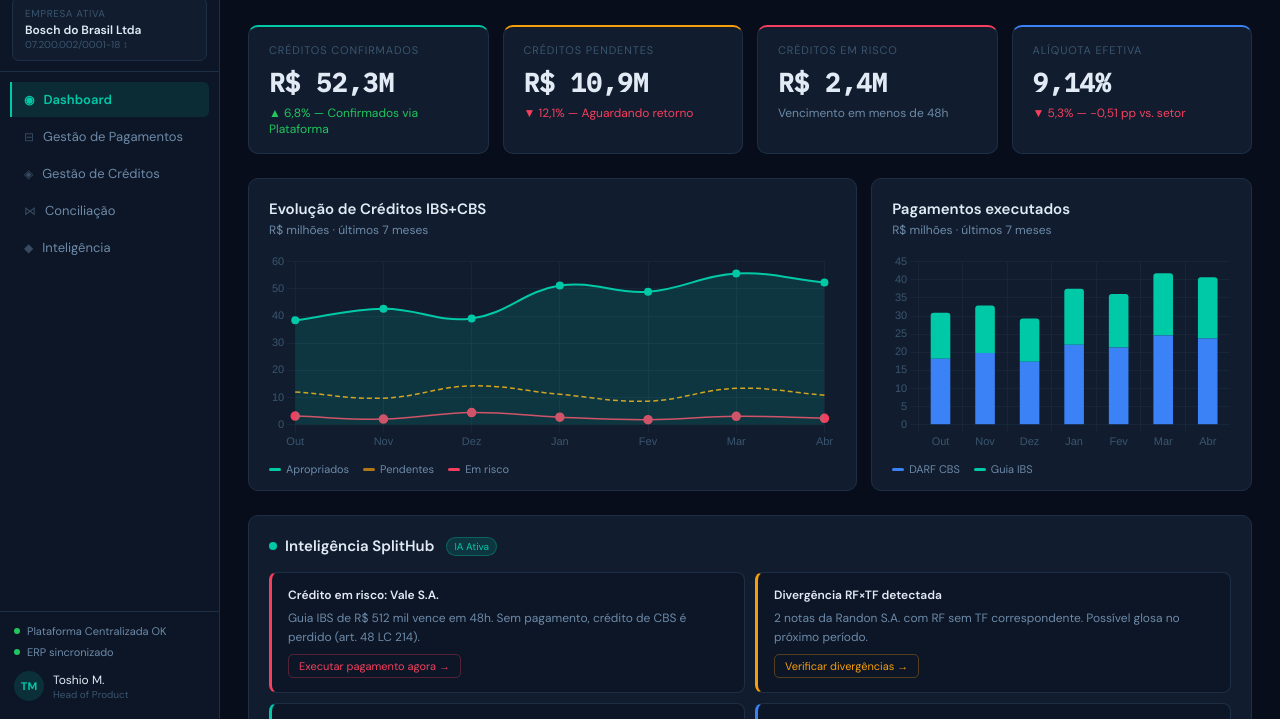
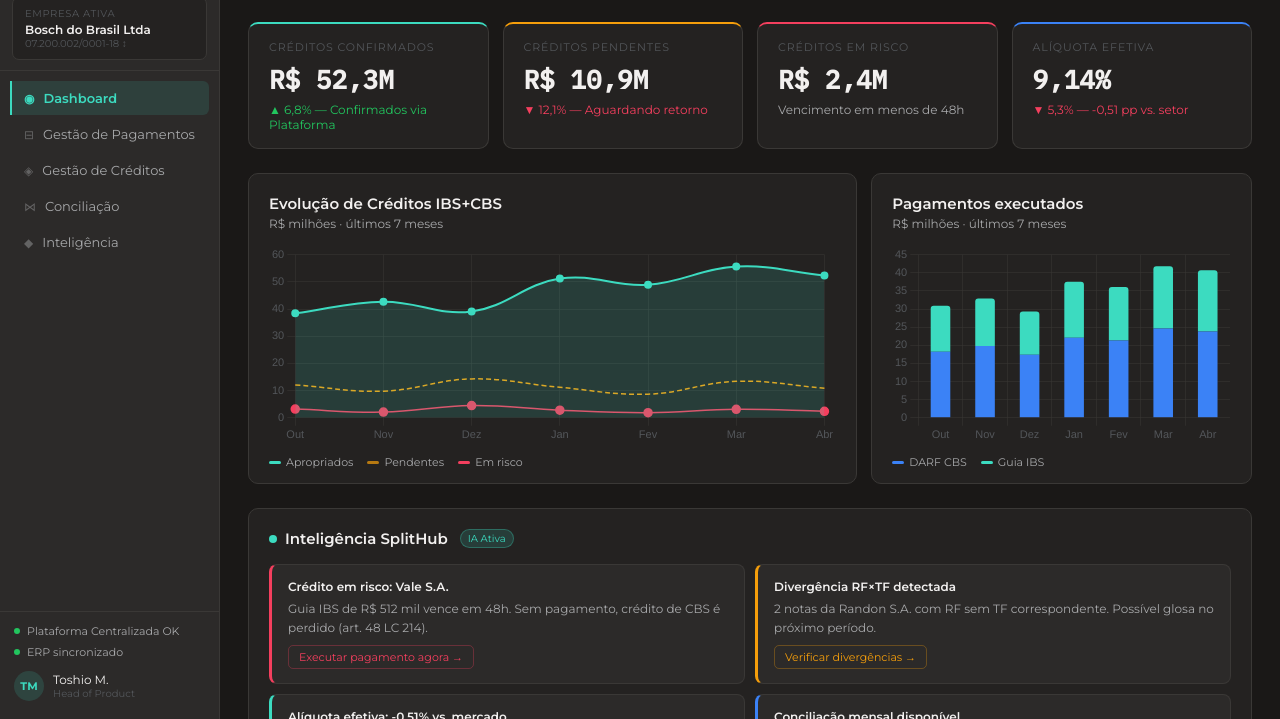
Before and after one commit to split-hubhq/site, a plain HTML site: page demo.html in a window 1280 px wide. Shown: the part 81-800 px from the top of the page. Drawn offline with nearby package versions, Linux system fonts and the light colour scheme.

Commit message:
Applied Positivo brand guide

```diff
--- a/demo.html
+++ b/demo.html
@@ -4,16 +4,16 @@
 <meta charset="UTF-8"/>
 <meta name="viewport" content="width=device-width,initial-scale=1"/>
 <title>SplitHub — Positivo Tecnologia</title>
-<link href="https://fonts.googleapis.com/css2?family=DM+Sans:wght@400;500;600;700&family=IBM+Plex+Mono:wght@400;500&display=swap" rel="stylesheet"/>
+<link href="https://fonts.googleapis.com/css2?family=Montserrat:wght@400;500;600;700;800&family=IBM+Plex+Mono:wght@400;500&display=swap" rel="stylesheet"/>
 <script src="https://cdnjs.cloudflare.com/ajax/libs/Chart.js/4.4.1/chart.umd.js"></script>
 <style>
 *,*::before,*::after{box-sizing:border-box;margin:0;padding:0}
 :root{
-  --bg:#070D1A;--sidebar:#0D1626;--card:#111D2E;--border:#1E2F45;
-  --teal:#00C9A7;--blue:#3B82F6;--amber:#F59E0B;--red:#F43F5E;--green:#22C55E;
-  --txt1:#E2EBF5;--txt2:#6D8AA8;--txt3:#3A556F;
+  --bg:#1A1817;--sidebar:#2C2A29;--card:#242221;--border:#3A3836;
+  --teal:#3CDBC0;--blue:#3B82F6;--amber:#F59E0B;--red:#F43F5E;--green:#22C55E;
+  --txt1:#F2F0EF;--txt2:#A7A8AA;--txt3:#53565A;
 }
-html,body{height:100%;background:var(--bg);font-family:'DM Sans','Segoe UI',sans-serif;color:var(--txt1)}
+html,body{height:100%;background:var(--bg);font-family:'Montserrat','Segoe UI',sans-serif;color:var(--txt1)}
 body{display:flex;min-height:100vh}
 ::-webkit-scrollbar{width:5px;height:5px}
 ::-webkit-scrollbar-track{background:var(--bg)}
@@ -35,14 +35,14 @@ body{display:flex;min-height:100vh}
 nav{padding:10px;flex:1;overflow-y:auto}
 .nav-btn{display:flex;align-items:center;gap:9px;width:100%;text-align:left;background:transparent;border:none;border-left:2px solid transparent;border-radius:6px;color:var(--txt2);font-size:13px;font-family:inherit;padding:9px 12px;cursor:pointer;margin-bottom:2px}
 .nav-btn:hover{color:var(--txt1)}
-.nav-btn.active{background:rgba(0,201,167,.12);border-left-color:var(--teal);border-radius:0 6px 6px 0;color:var(--teal);font-weight:600}
+.nav-btn.active{background:rgba(60,219,192,.12);border-left-color:var(--teal);border-radius:0 6px 6px 0;color:var(--teal);font-weight:600}
 .nav-icon{font-size:12px;opacity:.45}
 .nav-btn.active .nav-icon{opacity:1}
 .sb-foot{padding:12px 14px 18px;border-top:1px solid var(--border)}
 .st-row{display:flex;align-items:center;gap:7px;margin-bottom:7px;font-size:11px;color:var(--txt2)}
 .dot{width:6px;height:6px;border-radius:50%;flex-shrink:0}
 .sb-user{display:flex;align-items:center;gap:9px;margin-top:12px}
-.avatar{width:30px;height:30px;border-radius:50%;background:rgba(0,201,167,.15);display:flex;align-items:center;justify-content:center;font-size:11px;font-weight:700;color:var(--teal);flex-shrink:0}
+.avatar{width:30px;height:30px;border-radius:50%;background:rgba(60,219,192,.15);display:flex;align-items:center;justify-content:center;font-size:11px;font-weight:700;color:var(--teal);flex-shrink:0}
 .u-name{font-size:12px;color:var(--txt1)}
 .u-role{font-size:10px;color:var(--txt3)}
 .pg-hdr{display:flex;align-items:center;justify-content:space-between;margin-bottom:28px}
@@ -50,7 +50,7 @@ nav{padding:10px;flex:1;overflow-y:auto}
 .pg-sub{font-size:13px;color:var(--txt2)}
 .hdr-act{display:flex;gap:8px}
 .btn{background:transparent;border:1px solid var(--border);border-radius:6px;color:var(--txt2);font-size:12px;font-family:inherit;padding:7px 14px;cursor:pointer}
-.btn-t{background:rgba(0,201,167,.15);border-color:rgba(0,201,167,.4);color:var(--teal);font-weight:600}
+.btn-t{background:rgba(60,219,192,.15);border-color:rgba(60,219,192,.4);color:var(--teal);font-weight:600}
 select{background:var(--card);border:1px solid var(--border);border-radius:6px;color:var(--txt2);font-size:12px;font-family:inherit;padding:7px 10px;cursor:pointer;outline:none}
 select option{background:var(--card)}
 input[type=text]{background:var(--card);border:1px solid var(--border);border-radius:6px;color:var(--txt1);font-size:12px;font-family:inherit;padding:7px 12px;outline:none;flex:1;min-width:200px}
@@ -81,10 +81,10 @@ input[type=range]::-webkit-slider-thumb{-webkit-appearance:none;width:14px;heigh
 table{width:100%;border-collapse:collapse}
 th{text-align:left;font-size:11px;color:var(--txt3);text-transform:uppercase;letter-spacing:.06em;padding:10px 12px;font-weight:500;border-bottom:1px solid var(--border);background:var(--sidebar);white-space:nowrap}
 th.r{text-align:right}
-td{font-size:13px;color:var(--txt1);padding:11px 12px;border-bottom:1px solid rgba(30,47,69,.5)}
+td{font-size:13px;color:var(--txt1);padding:11px 12px;border-bottom:1px solid rgba(58,56,54,.5)}
 td.r{text-align:right}
 td.mono{font-family:'IBM Plex Mono',monospace}
-tr:hover td{background:rgba(0,201,167,.02)}
+tr:hover td{background:rgba(60,219,192,.02)}
 .stabs{display:flex;gap:2px;border-bottom:1px solid var(--border);margin-bottom:24px}
 .stab{background:transparent;border:none;border-bottom:2px solid transparent;color:var(--txt2);font-size:13px;font-family:inherit;padding:10px 20px;cursor:pointer;font-weight:400;margin-bottom:-1px}
 .stab.active{border-bottom-color:var(--teal);color:var(--teal);font-weight:600}
@@ -101,7 +101,7 @@ tr:hover td{background:rgba(0,201,167,.02)}
 .ai-hdr{display:flex;align-items:center;gap:8px;margin-bottom:16px}
 .ai-dot{width:8px;height:8px;background:var(--teal);border-radius:50%}
 .ai-t{font-size:15px;font-weight:600;color:var(--txt1)}
-.ai-b{background:rgba(0,201,167,.15);color:var(--teal);font-size:10px;padding:2px 7px;border-radius:20px;border:1px solid rgba(0,201,167,.3);margin-left:4px}
+.ai-b{background:rgba(60,219,192,.15);color:var(--teal);font-size:10px;padding:2px 7px;border-radius:20px;border:1px solid rgba(60,219,192,.3);margin-left:4px}
 .pipe{display:flex;align-items:stretch;gap:0;margin-top:8px}
 .pstep{flex:1;background:var(--sidebar);border-radius:10px;padding:18px 14px;text-align:center}
 .parr{display:flex;align-items:center;padding:0 8px;color:var(--txt3);font-size:20px}
@@ -117,7 +117,7 @@ tr:hover td{background:rgba(0,201,167,.02)}
 .simgrid{display:grid;grid-template-columns:1fr 1fr 1fr 1fr;gap:20px;align-items:end}
 .simlbl{font-size:11px;color:var(--txt2);display:block;margin-bottom:8px;text-transform:uppercase;letter-spacing:.06em}
 .simval{font-size:14px;color:var(--txt1);font-weight:600;font-family:'IBM Plex Mono',monospace}
-.simres{background:var(--sidebar);border:1px solid rgba(0,201,167,.3);border-radius:8px;padding:16px 18px}
+.simres{background:var(--sidebar);border:1px solid rgba(60,219,192,.3);border-radius:8px;padding:16px 18px}
 .srl{font-size:11px;color:var(--txt3);text-transform:uppercase;letter-spacing:.06em;margin-bottom:4px}
 .srv{font-size:22px;font-weight:700;font-family:'IBM Plex Mono',monospace}
 .srl2{font-size:11px;color:var(--txt3);margin:10px 0 3px}
@@ -304,7 +304,7 @@ tr:hover td{background:rgba(0,201,167,.02)}
     <div class="igrid">
       <div class="icrd" style="border-left-color:var(--red)"><div class="ititle">Crédito em risco: Vale S.A.</div><div class="itext">Guia IBS de R$ 512 mil vence em 48h. Sem pagamento, crédito de CBS é perdido (art. 48 LC 214).</div><button class="ibtn" style="color:var(--red);border-color:rgba(244,63,94,.3)">Executar pagamento agora →</button></div>
       <div class="icrd" style="border-left-color:var(--amber)"><div class="ititle">Divergência RF×TF detectada</div><div class="itext">2 notas da Randon S.A. com RF sem TF correspondente. Possível glosa no próximo período.</div><button class="ibtn" style="color:var(--amber);border-color:rgba(245,158,11,.3)">Verificar divergências →</button></div>
-      <div class="icrd" style="border-left-color:var(--teal)"><div class="ititle">Alíquota efetiva: -0,51% vs. mercado</div><div class="itext">Controle de créditos gerou economia de R$ 318k em relação à alíquota média do setor.</div><button class="ibtn" style="color:var(--teal);border-color:rgba(0,201,167,.3)">Ver relatório →</button></div>
+      <div class="icrd" style="border-left-color:var(--teal)"><div class="ititle">Alíquota efetiva: -0,51% vs. mercado</div><div class="itext">Controle de créditos gerou economia de R$ 318k em relação à alíquota média do setor.</div><button class="ibtn" style="color:var(--teal);border-color:rgba(60,219,192,.3)">Ver relatório →</button></div>
       <div class="icrd" style="border-left-color:var(--blue)"><div class="ititle">Conciliação mensal disponível</div><div class="itext">Março 2026 conciliado: 100% dos RF vinculados a TF. Relatório disponível para auditoria.</div><button class="ibtn" style="color:var(--blue);border-color:rgba(59,130,246,.3)">Baixar relatório →</button></div>
     </div>
   </div>
@@ -384,7 +384,7 @@ tr:hover td{background:rgba(0,201,167,.02)}
     <div class="pipe">
       <div class="pstep" style="border:1px solid rgba(59,130,246,.3)"><div class="pnum" style="color:var(--blue)">1.847</div><div class="plbl">DF-e recebido</div><div class="pdesc">NF-e/NFS-e via SEFAZ</div></div>
       <div class="parr">→</div>
-      <div class="pstep" style="border:1px solid rgba(0,201,167,.3)"><div class="pnum" style="color:var(--teal)">1.831</div><div class="plbl">RF extraído</div><div class="pdesc">Registro Fiscal identificado</div></div>
+      <div class="pstep" style="border:1px solid rgba(60,219,192,.3)"><div class="pnum" style="color:var(--teal)">1.831</div><div class="plbl">RF extraído</div><div class="pdesc">Registro Fiscal identificado</div></div>
       <div class="parr">→</div>
       <div class="pstep" style="border:1px solid rgba(34,197,94,.3)"><div class="pnum" style="color:var(--green)">1.809</div><div class="plbl">TF executada</div><div class="pdesc">Pix enviado à RFB + CG-IBS</div></div>
       <div class="parr">→</div>
@@ -494,19 +494,19 @@ function fc(v){return new Intl.NumberFormat("pt-BR",{style:"currency",currency:"
 function init(){
   // recent
   var h="";
-  for(var i=0;i<6;i++){var r=impostos[i];h+='<tr><td class="mono"><span style="color:#3A556F;font-size:11px">'+r.id+'</span><br><span style="color:#3B82F6;font-size:11px">'+r.rf+'</span></td><td><div>'+r.forn+'</div><div style="font-size:11px;color:#3A556F">'+r.cnpj+'</div></td><td>'+r.tipo+'</td><td class="r mono">'+ff(r.valor)+'</td><td>'+r.venc+'</td><td>'+bdg(r.status)+'</td></tr>';}
+  for(var i=0;i<6;i++){var r=impostos[i];h+='<tr><td class="mono"><span style="color:#53565A;font-size:11px">'+r.id+'</span><br><span style="color:#3B82F6;font-size:11px">'+r.rf+'</span></td><td><div>'+r.forn+'</div><div style="font-size:11px;color:#53565A">'+r.cnpj+'</div></td><td>'+r.tipo+'</td><td class="r mono">'+ff(r.valor)+'</td><td>'+r.venc+'</td><td>'+bdg(r.status)+'</td></tr>';}
   document.getElementById("t-recent").innerHTML=h;
   // impostos
   h="";
-  for(var i=0;i<impostos.length;i++){var r=impostos[i];var act=['pendente','vencendo','atrasado'].indexOf(r.status)>=0?'<button class="btn btn-t" style="font-size:11px;padding:4px 10px">Pagar via Pix</button>':'<span style="font-size:11px;color:#3A556F">Concluído</span>';h+='<tr><td class="mono" style="font-size:11px;color:#3A556F">'+r.id+'</td><td class="mono" style="color:#3B82F6;font-size:11px">'+r.rf+'</td><td><div style="font-weight:500">'+r.forn+'</div><div style="font-size:11px;color:#3A556F">'+r.cnpj+'</div></td><td><span class="tyb">'+r.tipo+'</span></td><td class="r mono" style="font-weight:600">'+ff(r.valor)+'</td><td>'+r.venc+'</td><td>'+bdg(r.status)+'</td><td>'+act+'</td></tr>';}
+  for(var i=0;i<impostos.length;i++){var r=impostos[i];var act=['pendente','vencendo','atrasado'].indexOf(r.status)>=0?'<button class="btn btn-t" style="font-size:11px;padding:4px 10px">Pagar via Pix</button>':'<span style="font-size:11px;color:#53565A">Concluído</span>';h+='<tr><td class="mono" style="font-size:11px;color:#53565A">'+r.id+'</td><td class="mono" style="color:#3B82F6;font-size:11px">'+r.rf+'</td><td><div style="font-weight:500">'+r.forn+'</div><div style="font-size:11px;color:#53565A">'+r.cnpj+'</div></td><td><span class="tyb">'+r.tipo+'</span></td><td class="r mono" style="font-weight:600">'+ff(r.valor)+'</td><td>'+r.venc+'</td><td>'+bdg(r.status)+'</td><td>'+act+'</td></tr>';}
   document.getElementById("t-impostos").innerHTML=h;
   // fornecedores
   h="";
-  for(var i=0;i<fornecedores.length;i++){var r=fornecedores[i];h+='<tr><td style="font-weight:500">'+r.nome+'</td><td class="mono" style="font-size:11px;color:#6D8AA8">'+r.cnpj+'</td><td class="r mono">'+fc(r.volume)+'</td><td class="r mono" style="color:#00C9A7;font-weight:600">'+fc(r.cred)+'</td><td><span style="color:#E2EBF5">'+r.pagtos+'</span> <span style="font-size:11px;color:#3A556F">pagtos</span></td><td><span style="color:'+(r.pend>0?"#F59E0B":"#22C55E")+';font-weight:600">'+r.pend+'</span></td><td>'+sco(r.score)+'</td><td>'+bdg(r.status)+'</td></tr>';}
+  for(var i=0;i<fornecedores.length;i++){var r=fornecedores[i];h+='<tr><td style="font-weight:500">'+r.nome+'</td><td class="mono" style="font-size:11px;color:#A7A8AA">'+r.cnpj+'</td><td class="r mono">'+fc(r.volume)+'</td><td class="r mono" style="color:#3CDBC0;font-weight:600">'+fc(r.cred)+'</td><td><span style="color:#F2F0EF">'+r.pagtos+'</span> <span style="font-size:11px;color:#53565A">pagtos</span></td><td><span style="color:'+(r.pend>0?"#F59E0B":"#22C55E")+';font-weight:600">'+r.pend+'</span></td><td>'+sco(r.score)+'</td><td>'+bdg(r.status)+'</td></tr>';}
   document.getElementById("t-forn").innerHTML=h;
   // creditos
   h="";
-  for(var i=0;i<creditos.length;i++){var r=creditos[i];var pc=r.pag==="—"?"#3A556F":(r.status==="perdido"||r.status==="em_risco")?"#F43F5E":"#22C55E";h+='<tr><td class="mono" style="color:#3B82F6;font-size:11px">'+r.rf+'</td><td class="mono" style="font-size:11px">'+r.nf+'</td><td>'+r.forn+'</td><td>'+r.data+'</td><td class="r mono">'+ff(r.valorNF)+'</td><td class="r mono" style="color:#00C9A7;font-weight:700">'+ff(r.cred)+'</td><td class="r mono" style="color:#6D8AA8;font-size:11px">'+ff(r.cbs)+'</td><td class="r mono" style="color:#6D8AA8;font-size:11px">'+ff(r.ibs)+'</td><td style="font-size:11px;color:'+pc+'">'+r.pag+'</td><td>'+bdg(r.status)+'</td></tr>';}
+  for(var i=0;i<creditos.length;i++){var r=creditos[i];var pc=r.pag==="—"?"#53565A":(r.status==="perdido"||r.status==="em_risco")?"#F43F5E":"#22C55E";h+='<tr><td class="mono" style="color:#3B82F6;font-size:11px">'+r.rf+'</td><td class="mono" style="font-size:11px">'+r.nf+'</td><td>'+r.forn+'</td><td>'+r.data+'</td><td class="r mono">'+ff(r.valorNF)+'</td><td class="r mono" style="color:#3CDBC0;font-weight:700">'+ff(r.cred)+'</td><td class="r mono" style="color:#A7A8AA;font-size:11px">'+ff(r.cbs)+'</td><td class="r mono" style="color:#A7A8AA;font-size:11px">'+ff(r.ibs)+'</td><td style="font-size:11px;color:'+pc+'">'+r.pag+'</td><td>'+bdg(r.status)+'</td></tr>';}
   document.getElementById("t-creditos").innerHTML=h;
   // score bars
   var sf=[...fornecedores].sort(function(a,b){return b.score-a.score;});
@@ -568,12 +568,12 @@ function updateSim(){
 
 function buildCharts(){
   var months=["Out","Nov","Dez","Jan","Fev","Mar","Abr"];
-  var opt={responsive:true,maintainAspectRatio:false,plugins:{legend:{display:false},tooltip:{backgroundColor:"#0D1626",borderColor:"#1E2F45",borderWidth:1,titleColor:"#6D8AA8",bodyColor:"#E2EBF5"}},scales:{x:{grid:{color:"rgba(30,47,69,.5)"},ticks:{color:"#3A556F",font:{size:11}},border:{display:false}},y:{grid:{color:"rgba(30,47,69,.5)"},ticks:{color:"#3A556F",font:{size:11}},border:{display:false}}}};
-  new Chart(document.getElementById("cCreditos"),{type:"line",data:{labels:months,datasets:[{label:"Apropriados",data:[38.4,42.7,39.1,51.2,48.9,55.6,52.3],borderColor:"#00C9A7",backgroundColor:"rgba(0,201,167,.15)",fill:true,tension:.4,pointRadius:3,pointBackgroundColor:"#00C9A7",borderWidth:2},{label:"Pendentes",data:[12.1,9.8,14.3,11.2,8.7,13.4,10.9],borderColor:"#F59E0B",borderDash:[5,3],tension:.4,pointRadius:0,borderWidth:1.5},{label:"Em risco",data:[3.2,2.1,4.5,2.8,1.9,3.1,2.4],borderColor:"#F43F5E",tension:.4,pointRadius:4,pointBackgroundColor:"#F43F5E",borderWidth:1.5}]},options:JSON.parse(JSON.stringify(opt))});
-  new Chart(document.getElementById("cPagamentos"),{type:"bar",data:{labels:months,datasets:[{label:"DARF CBS",data:[18.2,19.8,17.4,22.1,21.3,24.6,23.8],backgroundColor:"#3B82F6",stack:"a"},{label:"Guia IBS",data:[12.7,13.1,11.9,15.4,14.8,17.2,16.9],backgroundColor:"#00C9A7",stack:"a",borderRadius:3}]},options:Object.assign(JSON.parse(JSON.stringify(opt)),{barPercentage:.55})});
+  var opt={responsive:true,maintainAspectRatio:false,plugins:{legend:{display:false},tooltip:{backgroundColor:"#2C2A29",borderColor:"#3A3836",borderWidth:1,titleColor:"#A7A8AA",bodyColor:"#F2F0EF"}},scales:{x:{grid:{color:"rgba(58,56,54,.5)"},ticks:{color:"#53565A",font:{size:11}},border:{display:false}},y:{grid:{color:"rgba(58,56,54,.5)"},ticks:{color:"#53565A",font:{size:11}},border:{display:false}}}};
+  new Chart(document.getElementById("cCreditos"),{type:"line",data:{labels:months,datasets:[{label:"Apropriados",data:[38.4,42.7,39.1,51.2,48.9,55.6,52.3],borderColor:"#3CDBC0",backgroundColor:"rgba(60,219,192,.15)",fill:true,tension:.4,pointRadius:3,pointBackgroundColor:"#3CDBC0",borderWidth:2},{label:"Pendentes",data:[12.1,9.8,14.3,11.2,8.7,13.4,10.9],borderColor:"#F59E0B",borderDash:[5,3],tension:.4,pointRadius:0,borderWidth:1.5},{label:"Em risco",data:[3.2,2.1,4.5,2.8,1.9,3.1,2.4],borderColor:"#F43F5E",tension:.4,pointRadius:4,pointBackgroundColor:"#F43F5E",borderWidth:1.5}]},options:JSON.parse(JSON.stringify(opt))});
+  new Chart(document.getElementById("cPagamentos"),{type:"bar",data:{labels:months,datasets:[{label:"DARF CBS",data:[18.2,19.8,17.4,22.1,21.3,24.6,23.8],backgroundColor:"#3B82F6",stack:"a"},{label:"Guia IBS",data:[12.7,13.1,11.9,15.4,14.8,17.2,16.9],backgroundColor:"#3CDBC0",stack:"a",borderRadius:3}]},options:Object.assign(JSON.parse(JSON.stringify(opt)),{barPercentage:.55})});
   new Chart(document.getElementById("cComposicao"),{type:"line",data:{labels:months,datasets:[{label:"Confirmados",data:[38.4,42.7,39.1,51.2,48.9,55.6,52.3],borderColor:"#22C55E",backgroundColor:"rgba(34,197,94,.15)",fill:true,tension:.4,pointRadius:3,pointBackgroundColor:"#22C55E",borderWidth:2},{label:"Aguardando",data:[12.1,9.8,14.3,11.2,8.7,13.4,10.9],borderColor:"#3B82F6",borderDash:[5,3],tension:.4,pointRadius:0,borderWidth:1.5},{label:"Em risco",data:[3.2,2.1,4.5,2.8,1.9,3.1,2.4],borderColor:"#F43F5E",tension:.4,pointRadius:4,pointBackgroundColor:"#F43F5E",borderWidth:1.5}]},options:JSON.parse(JSON.stringify(opt))});
   var optA=JSON.parse(JSON.stringify(opt));optA.scales.y.min=8.9;optA.scales.y.max=9.8;optA.scales.y.ticks.callback=function(v){return v.toFixed(1)+"%";};
-  new Chart(document.getElementById("cAliquota"),{type:"line",data:{labels:months,datasets:[{label:"Sua alíquota",data:[9.42,9.38,9.51,9.29,9.21,9.18,9.14],borderColor:"#00C9A7",tension:.4,pointRadius:5,pointBackgroundColor:"#00C9A7",borderWidth:2.5},{label:"Projetada",data:[9.60,9.55,9.58,9.45,9.38,9.30,9.25],borderColor:"#3B82F6",borderDash:[5,3],tension:.4,pointRadius:0,borderWidth:1.5},{label:"Média mercado",data:[9.65,9.65,9.65,9.65,9.65,9.65,9.65],borderColor:"#3A556F",borderDash:[2,4],tension:0,pointRadius:0,borderWidth:1}]},options:optA});
+  new Chart(document.getElementById("cAliquota"),{type:"line",data:{labels:months,datasets:[{label:"Sua alíquota",data:[9.42,9.38,9.51,9.29,9.21,9.18,9.14],borderColor:"#3CDBC0",tension:.4,pointRadius:5,pointBackgroundColor:"#3CDBC0",borderWidth:2.5},{label:"Projetada",data:[9.60,9.55,9.58,9.45,9.38,9.30,9.25],borderColor:"#3B82F6",borderDash:[5,3],tension:.4,pointRadius:0,borderWidth:1.5},{label:"Média mercado",data:[9.65,9.65,9.65,9.65,9.65,9.65,9.65],borderColor:"#53565A",borderDash:[2,4],tension:0,pointRadius:0,borderWidth:1}]},options:optA});
 }
 
 init();
```
